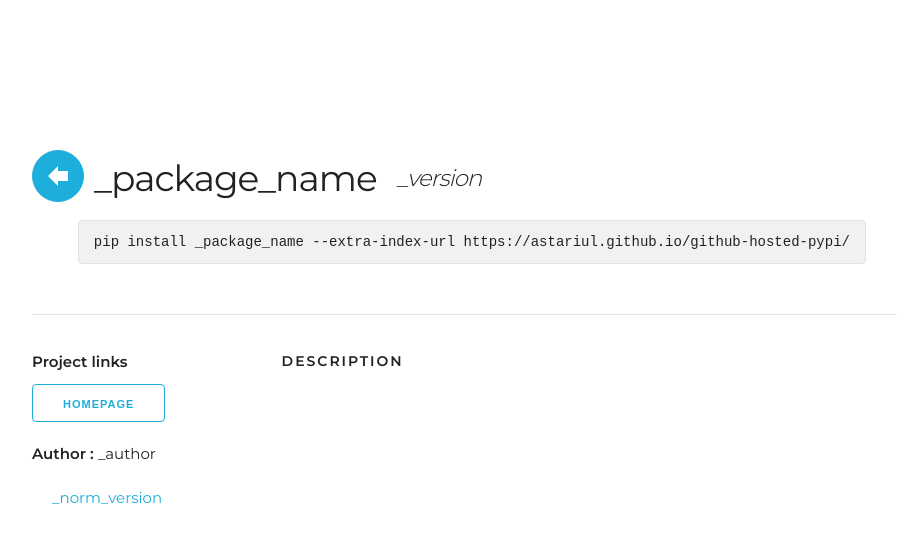
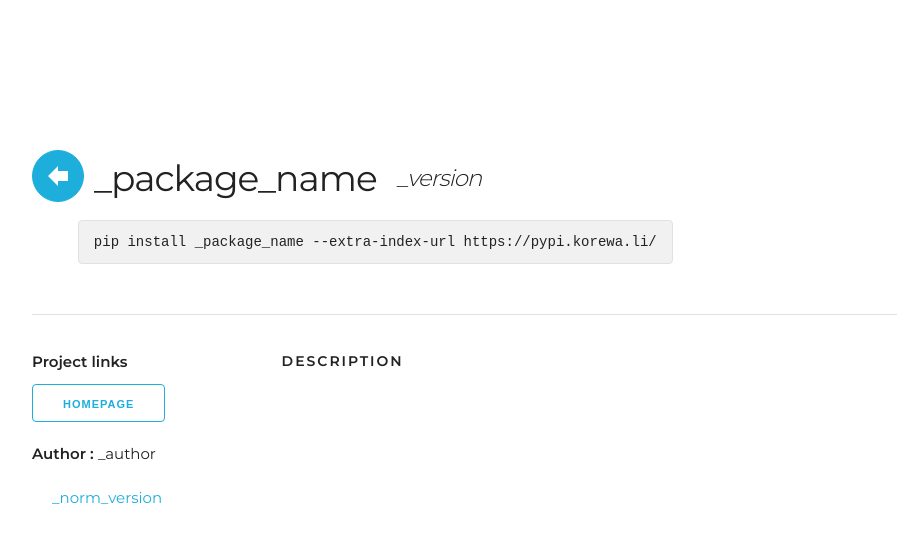
Before and after one commit to KorewaLidesu/pypi-index, a plain HTML site: page pkg_template.html in a window 1280 px wide. Shown: the whole page, without its empty margins (128-1025 px from the left). Drawn offline with nearby package versions, Linux system fonts and the light colour scheme.

Commit message:
feat: update url and unneccessary readme stuff

```diff
--- a/pkg_template.html
+++ b/pkg_template.html
@@ -59,7 +59,7 @@
     </pre>
 
     <pre id='installcmd'>
-      <code>pip install _package_name --extra-index-url https://astariul.github.io/github-hosted-pypi/</code>
+      <code>pip install _package_name --extra-index-url https://pypi.korewa.li/</code>
     </pre>
 
     <hr />
```
Also changed, not shown: 2 other files.
